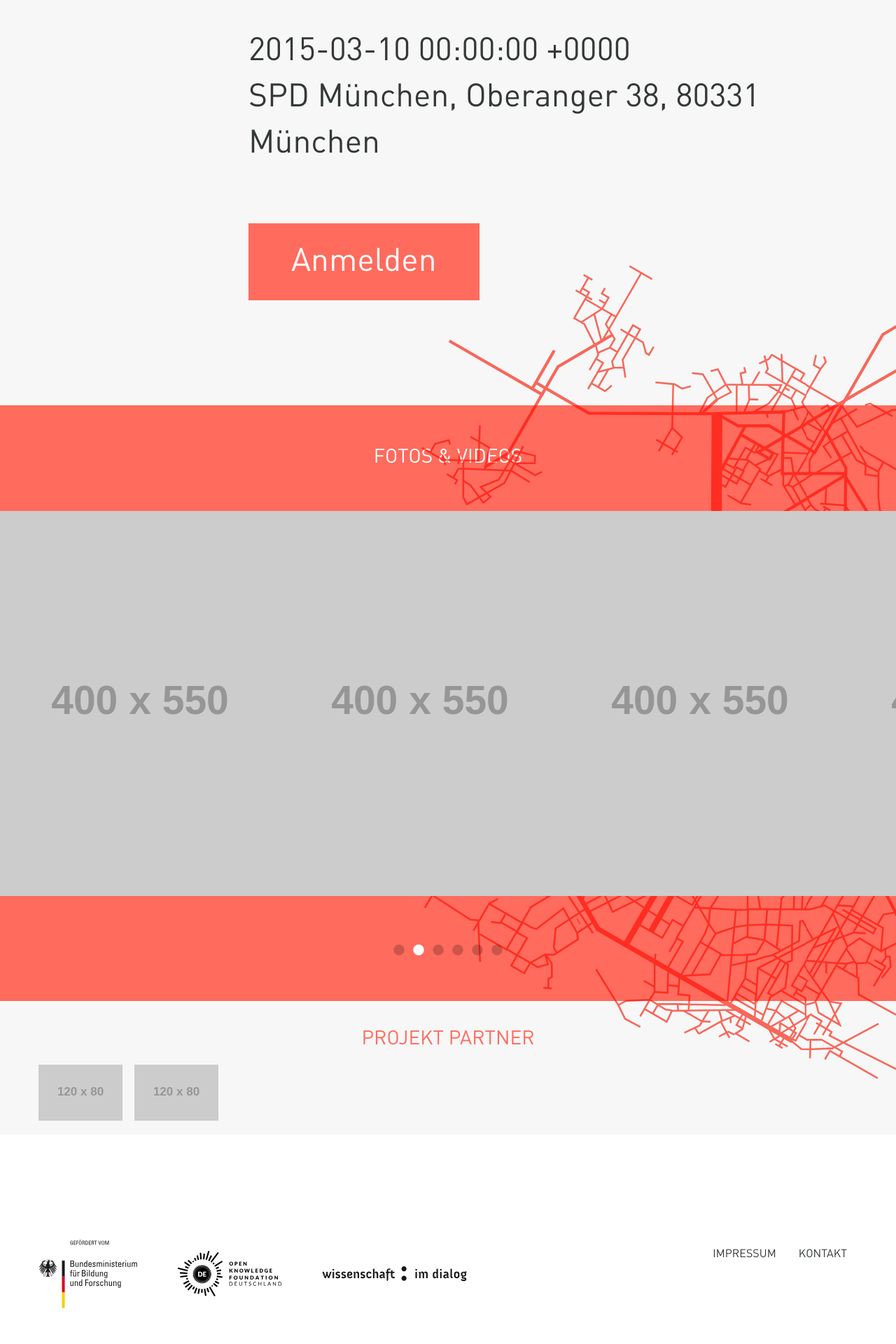
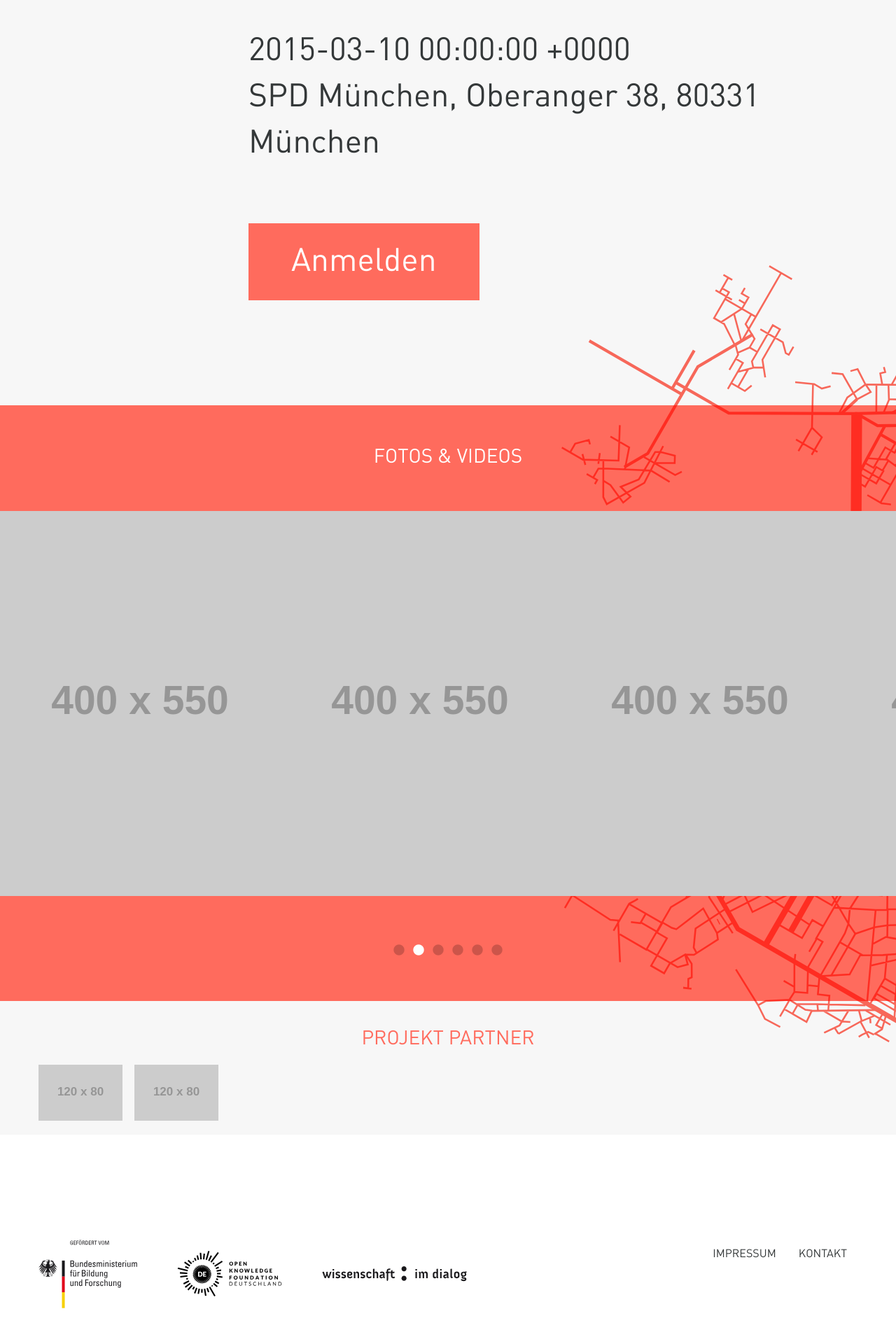
Before and after one commit to okfde/hackyourcity, a Jekyll site: the page built from labs/dortmund-wuppertal/index.html, in a window 1280 px wide. Shown: the part 1271-3191 px from the top of the page at 70% size. Built offline with Jekyll 4.4.1, drawn with Linux system fonts in a browser that asks for light colours; nearby versions of some CDN libraries.

Commit message:
map background overflow hidden fix

```diff
--- a/_sass/_base.scss
+++ b/_sass/_base.scss
@@ -571,14 +571,15 @@ label[for=mce-EMAIL] {
 		position: absolute;
 		overflow: hidden;
 
-		width: 878px;
+		width: 678px;
 		height: 1218px;
-		background-image: url(../img/svg/map_lab1.svg);
+		background: url(../img/svg/map_lab1.svg) no-repeat;
+  		background-position-x: 200px;
 
 		// Needs conditional for IE and Opera (not supported)
   		mix-blend-mode: multiply;
 		top: -200px;
-		right: -200px;
+		right: 0;
 	}
 
 	.slick-slider {
--- a/_sass/_slick-theme.scss
+++ b/_sass/_slick-theme.scss
@@ -4,7 +4,7 @@
 
 $slick-font-path: "../fonts/" !default;
 $slick-font-family: "slick" !default;
-$slick-loader-path: "../images/" !default;
+$slick-loader-path: "../img/" !default;
 $slick-arrow-color: white !default;
 $slick-dot-color: RGBA(0,0,0,0.2) !default;
 $slick-dot-color-active: white;
```
